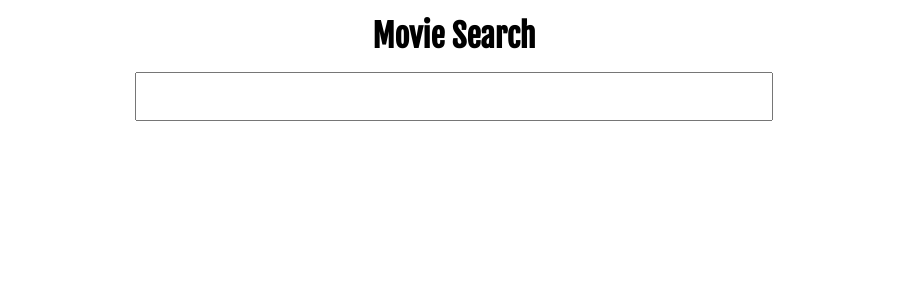
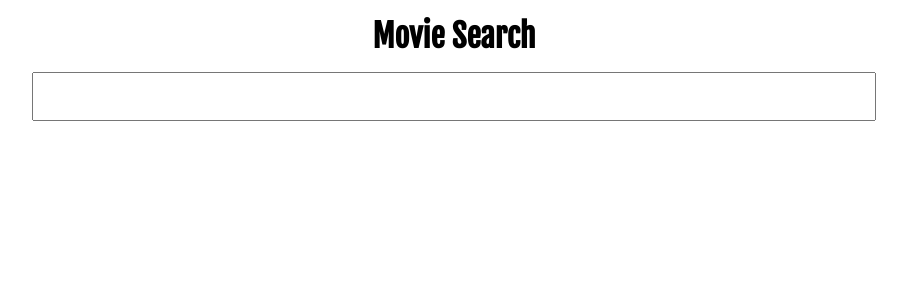
Before and after one commit to sagrawal9689/movie-search-app, a React (Create React App) app: page / in a window 1280 px wide. Shown: the top 300 px of the page, without its empty margins (186-1093 px from the left). Built offline with nearby package versions, Linux system fonts and the light colour scheme.

Commit message:
Update index.css

```diff
--- a/src/index.css
+++ b/src/index.css
@@ -47,3 +47,10 @@ body {
   text-align: center;
   margin: 1rem;
 }
+
+@media only screen and (min-width: 768px) {
+
+  .App {
+  width: 80%;
+}
+}
```
